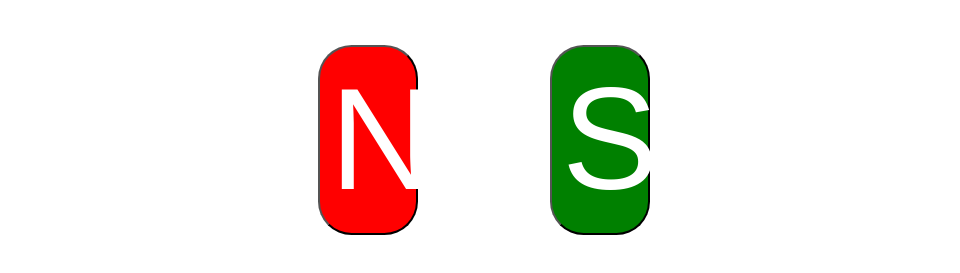
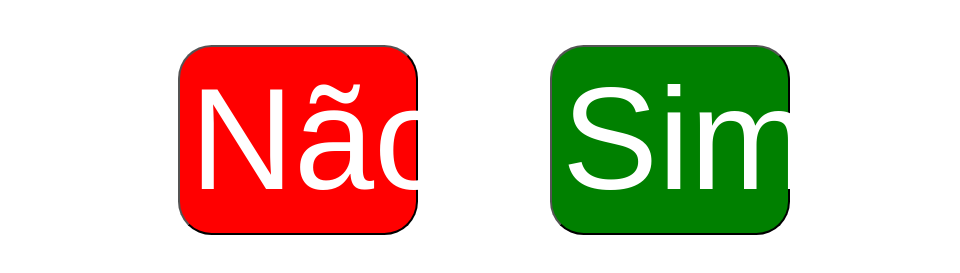
Before and after one commit to jhonatancassante/teste-botao, a plain HTML site: page index.html in a window 1280 px wide. Shown: the part 343-616 px from the top of the page, without its empty margins (156-1116 px from the left). Drawn offline with Linux system fonts and the light colour scheme.

Commit message:
Update style.css

```diff
--- a/style.css
+++ b/style.css
@@ -19,7 +19,7 @@
   border-radius: 0.7rem;
   color: #fff;
   padding: 10px;
-  width: 100px;
+  width: 240px;
 }
 
 #notButton {
```
